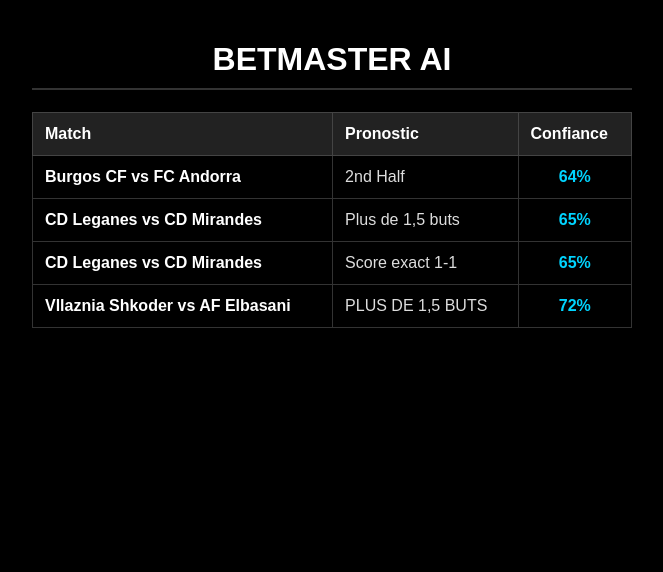
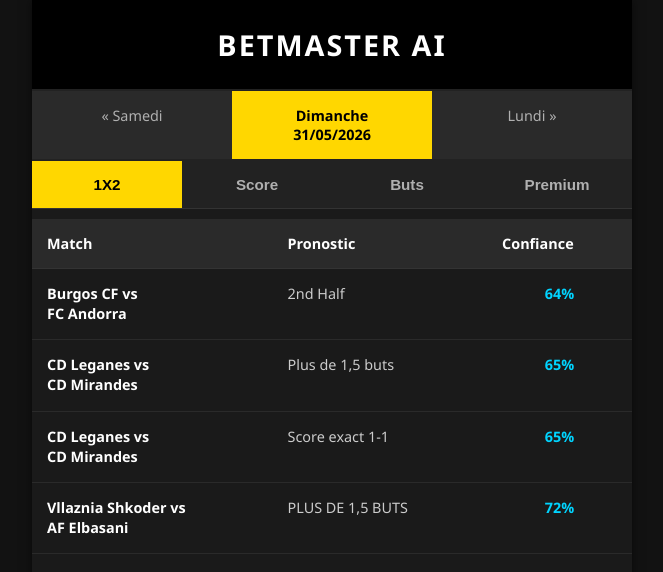
Before and after one commit to isaacdalode-cpu/Pronostics-Foot-Pro, a plain HTML site: page index.html in a window 1280 px wide. Shown: the whole page, without its empty margins (308-971 px from the left). Drawn offline with Linux system fonts and the light colour scheme.

Commit message:
Update title and styles in index.html

```diff
--- a/index.html
+++ b/index.html
@@ -3,24 +3,136 @@
 <head>
     <meta charset="UTF-8">
     <meta name="viewport" content="width=device-width, initial-scale=1.0">
-    <title>BetMaster Pronostics</title>
+    <title>BetMaster AI Pro</title>
     <style>
-        body { background-color: #000; color: #fff; font-family: Arial, sans-serif; margin: 0; padding: 20px; }
-        .container { max-width: 600px; margin: auto; }
-        h1 { text-align: center; color: #fff; border-bottom: 2px solid #333; padding-bottom: 10px; }
+        /* Styles de base inspirés de la photo 2 */
+        body {
+            background-color: #121212;
+            color: #ffffff;
+            font-family: 'Segoe UI', Tahoma, Geneva, Verdana, sans-serif;
+            margin: 0;
+            padding: 0;
+        }
+        .container {
+            max-width: 600px;
+            margin: auto;
+            background-color: #1a1a1a;
+            min-height: 100vh;
+            box-shadow: 0 0 10px rgba(0,0,0,0.5);
+        }
 
-        table { width: 100%; border-collapse: collapse; margin-top: 20px; }
-        th { background: #222; color: #fff; padding: 12px; border: 1px solid #444; text-align: left; }
-        td { padding: 12px; border: 1px solid #333; color: #ddd; }
+        /* --- HEADER --- */
+        header {
+            text-align: center;
+            padding: 25px;
+            border-bottom: 2px solid #222;
+            background-color: #000;
+        }
+        h1 {
+            margin: 0;
+            font-size: 1.8em;
+            letter-spacing: 2px;
+            color: #ffffff;
+            font-weight: 800;
+        }
 
-        .match-col { font-weight: bold; color: #fff; }
-        .prob-col { color: #00d4ff; font-weight: bold; text-align: center; }
+        /* --- ZONE DATE (Copie de la photo 2) --- */
+        .date-container {
+            display: flex;
+            background-color: #2a2a2a;
+            border-bottom: 2px solid #222;
+        }
+        .date-btn {
+            flex: 1;
+            text-align: center;
+            padding: 15px 5px;
+            color: #b0b0b0;
+            font-size: 0.9em;
+            text-decoration: none;
+            transition: 0.3s;
+        }
+        .date-btn.active {
+            background-color: #ffd700; /* Le Jaune d'Or */
+            color: #000;
+            font-weight: bold;
+        }
+        .date-btn:hover:not(.active) {
+            background-color: #333;
+        }
+
+        /* --- MENU ONGLETS PRONOS (Copie de la photo 2) --- */
+        .nav-tabs {
+            display: flex;
+            background-color: #222;
+            border-bottom: 1px solid #333;
+        }
+        .tab-btn {
+            flex: 1;
+            text-align: center;
+            padding: 15px;
+            background: none;
+            border: none;
+            color: #b0b0b0;
+            cursor: pointer;
+            font-size: 0.95em;
+            font-weight: bold;
+            transition: 0.3s;
+        }
+        .tab-btn.active {
+            background-color: #ffd700;
+            color: #000;
+        }
+
+        /* --- VOTRE TABLEAU BETMASTER --- */
+        table {
+            width: 100%;
+            border-collapse: collapse;
+            background-color: #1a1a1a;
+            margin-top: 10px;
+        }
+        th {
+            background: #2a2a2a;
+            color: #fff;
+            padding: 15px;
+            border-bottom: 1px solid #333;
+            text-align: left;
+            font-size: 0.9em;
+        }
+        td {
+            padding: 15px;
+            border-bottom: 1px solid #2a2a2a;
+            color: #ddd;
+            vertical-align: top;
+            font-size: 0.9em;
+        }
+
+        /* Personnalisation des colonnes */
+        .match-col { font-weight: bold; color: #fff; line-height: 1.4; }
+        .prono-col { color: #ccc; }
+        .conf-col {
+            color: #00d4ff; /* Votre bleu d'origine */
+            font-weight: bold;
+            text-align: center;
+        }
     </style>
 </head>
 <body>
 
 <div class="container">
-    <h1>BETMASTER AI</h1>
+    <header><h1>BETMASTER AI</h1></header>
+
+    <div class="date-container">
+        <a href="#" class="date-btn">« Samedi</a>
+        <a href="#" class="date-btn active">Dimanche<br>31/05/2026</a>
+        <a href="#" class="date-btn">Lundi »</a>
+    </div>
+
+    <div class="nav-tabs">
+        <button class="tab-btn active">1X2</button>
+        <button class="tab-btn">Score</button>
+        <button class="tab-btn">Buts</button>
+        <button class="tab-btn">Premium</button>
+    </div>
 
     <table>
         <thead>
@@ -32,24 +144,24 @@
         </thead>
         <tbody>
             <tr>
-                <td class="match-col">Burgos CF vs FC Andorra</td>
-                <td>2nd Half</td>
-                <td class="prob-col">64%</td>
+                <td class="match-col">Burgos CF vs<br>FC Andorra</td>
+                <td class="prono-col">2nd Half</td>
+                <td class="conf-col">64%</td>
             </tr>
             <tr>
-                <td class="match-col">CD Leganes vs CD Mirandes</td>
-                <td>Plus de 1,5 buts</td>
-                <td class="prob-col">65%</td>
+                <td class="match-col">CD Leganes vs<br>CD Mirandes</td>
+                <td class="prono-col">Plus de 1,5 buts</td>
+                <td class="conf-col">65%</td>
             </tr>
             <tr>
-                <td class="match-col">CD Leganes vs CD Mirandes</td>
-                <td>Score exact 1-1</td>
-                <td class="prob-col">65%</td>
+                <td class="match-col">CD Leganes vs<br>CD Mirandes</td>
+                <td class="prono-col">Score exact 1-1</td>
+                <td class="conf-col">65%</td>
             </tr>
             <tr>
-                <td class="match-col">Vllaznia Shkoder vs AF Elbasani</td>
-                <td>PLUS DE 1,5 BUTS</td>
-                <td class="prob-col">72%</td>
+                <td class="match-col">Vllaznia Shkoder vs<br>AF Elbasani</td>
+                <td class="prono-col">PLUS DE 1,5 BUTS</td>
+                <td class="conf-col">72%</td>
             </tr>
         </tbody>
     </table>
```
